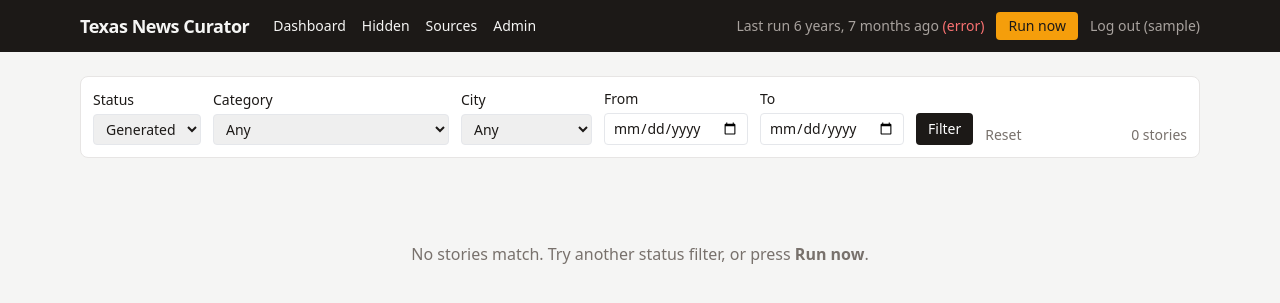
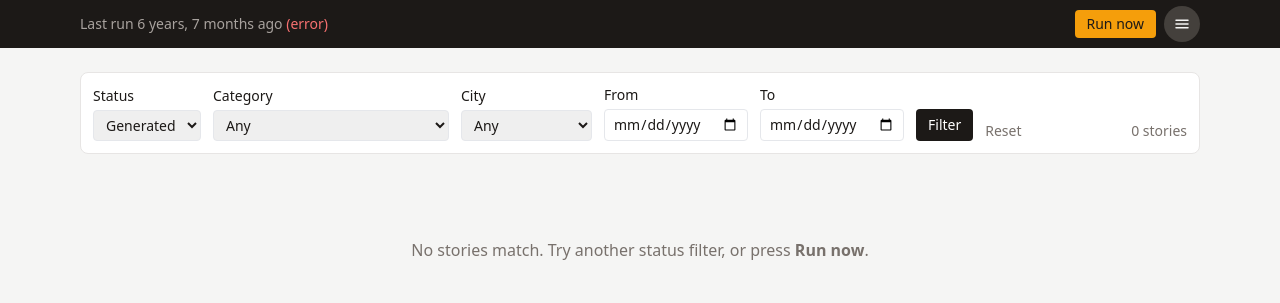
Before and after one commit to anazima/tailgate, a Django app: page / in a window 1280 px wide. Shown: the top 303 px of the page. Run offline with Django 5.2, Linux system fonts and the light colour scheme; a user stored in the database is signed in; data comes from the database, SQL or seed files in the repository; tables that the repository leaves empty hold one stand-in row (values such as "Sample post"); some libraries are stand-ins or nearby versions.

Commit message:
Compact header with burger menu; collapsible filters on mobile
Co-Authored-By: Claude Fable 5 <noreply@anthropic.com>
Claude-Session: https://claude.ai/code/session_01Kx569J6e9xqUpPrXQ2xgHu

```diff
--- a/news/static/news/app.js
+++ b/news/static/news/app.js
@@ -27,7 +27,25 @@
   const lightbox = document.getElementById("lightbox");
   const lightboxImg = document.getElementById("lightbox-img");
 
+  const menuBtn = document.getElementById("menu-btn");
+  const menu = document.getElementById("menu");
+  const filtersBtn = document.getElementById("filters-btn");
+  const filters = document.getElementById("filters");
+
   document.addEventListener("click", (event) => {
+    if (menuBtn && menuBtn.contains(event.target)) {
+      const open = menu.classList.toggle("hidden") === false;
+      menuBtn.setAttribute("aria-expanded", String(open));
+      return;
+    }
+    if (menu && !menu.classList.contains("hidden") && !menu.contains(event.target)) {
+      menu.classList.add("hidden");
+      menuBtn.setAttribute("aria-expanded", "false");
+    }
+    if (filtersBtn && filtersBtn.contains(event.target)) {
+      filters.classList.toggle("hidden");
+      return;
+    }
     const copyBtn = event.target.closest("[data-copy]");
     if (copyBtn) {
       copyText(copyBtn.dataset.copy).then(() => showToast("Copied"), () => showToast("Copy failed"));
--- a/news/templates/news/base.html
+++ b/news/templates/news/base.html
@@ -10,26 +10,33 @@
   <link rel="stylesheet" href="{% static 'news/app.css' %}">
 </head>
 <body class="bg-stone-100 text-stone-900 min-h-screen" hx-headers='{"X-CSRFToken": "{{ csrf_token }}"}'>
-  <header class="bg-stone-900 text-stone-100">
-    <div class="max-w-6xl mx-auto px-4 py-3 flex flex-wrap items-center gap-x-6 gap-y-2">
-      <a href="{% url 'news:dashboard' %}" class="text-lg font-semibold tracking-tight">Texas News Curator</a>
-      <nav class="flex gap-4 text-sm">
-        <a href="{% url 'news:dashboard' %}" class="hover:underline">Dashboard</a>
-        <a href="{% url 'news:hidden' %}" class="hover:underline">Hidden</a>
-        <a href="/admin/news/source/" class="hover:underline">Sources</a>
-        <a href="/admin/" class="hover:underline">Admin</a>
-      </nav>
-      <div class="ml-auto flex items-center gap-3 text-sm">
-        <span id="pipeline-status">{% include "news/_pipeline_status.html" %}</span>
+  <header class="bg-stone-900 text-stone-100 sticky top-0 z-20">
+    <div class="max-w-6xl mx-auto px-4 h-12 flex items-center gap-3 text-sm">
+      <span id="pipeline-status" class="truncate">{% include "news/_pipeline_status.html" %}</span>
+      <div class="ml-auto flex items-center gap-2">
         <form hx-post="{% url 'news:run_now' %}" hx-target="#pipeline-status" hx-swap="innerHTML">
           {% csrf_token %}
           <button type="submit" class="bg-amber-500 hover:bg-amber-400 text-stone-900 font-medium px-3 py-1 rounded"
                   {% if run_in_progress %}disabled{% endif %}>Run now</button>
         </form>
-        {% if user.is_authenticated %}
-        <form method="post" action="{% url 'news:logout' %}">{% csrf_token %}
-          <button class="text-stone-400 hover:text-white">Log out ({{ user.username }})</button></form>
-        {% endif %}
+        <div class="relative">
+          <button id="menu-btn" type="button" aria-label="Menu" aria-expanded="false"
+                  class="w-9 h-9 rounded-full bg-stone-700 hover:bg-stone-600 flex items-center justify-center">
+            <svg width="18" height="18" viewBox="0 0 24 24" fill="none" stroke="currentColor" stroke-width="2" stroke-linecap="round">
+              <path d="M4 7h16M4 12h16M4 17h16"/></svg>
+          </button>
+          <nav id="menu"
+               class="hidden absolute right-0 top-11 w-48 bg-white text-stone-900 rounded-lg shadow-lg border border-stone-200 py-1 flex flex-col">
+            <a href="{% url 'news:dashboard' %}" class="px-4 py-2 hover:bg-stone-100">Dashboard</a>
+            <a href="{% url 'news:hidden' %}" class="px-4 py-2 hover:bg-stone-100">Hidden</a>
+            <a href="/admin/news/source/" class="px-4 py-2 hover:bg-stone-100">Sources</a>
+            <a href="/admin/" class="px-4 py-2 hover:bg-stone-100">Admin</a>
+            {% if user.is_authenticated %}
+            <form method="post" action="{% url 'news:logout' %}" class="border-t border-stone-200 mt-1">{% csrf_token %}
+              <button class="w-full text-left px-4 py-2 hover:bg-stone-100 text-stone-500">Log out ({{ user.username }})</button></form>
+            {% endif %}
+          </nav>
+        </div>
       </div>
     </div>
   </header>
--- a/news/templates/news/dashboard.html
+++ b/news/templates/news/dashboard.html
@@ -1,6 +1,9 @@
 {% extends "news/base.html" %}
 {% block content %}
-<form method="get" class="bg-white border border-stone-200 rounded-lg p-3 mb-5 flex flex-wrap gap-3 items-end text-sm">
+<button id="filters-btn" type="button" class="sm:hidden mb-3 w-full flex items-center justify-between bg-white border border-stone-200 rounded-lg px-3 py-2 text-sm">
+  <span>Filters</span><span class="text-stone-500">{{ stories|length }} stories</span>
+</button>
+<form id="filters" method="get" class="hidden sm:flex bg-white border border-stone-200 rounded-lg p-3 mb-5 flex-wrap gap-3 items-end text-sm">
   <label class="flex flex-col gap-1">Status
     <select name="status" class="border rounded px-2 py-1">
       {% for value, label in statuses %}
```
